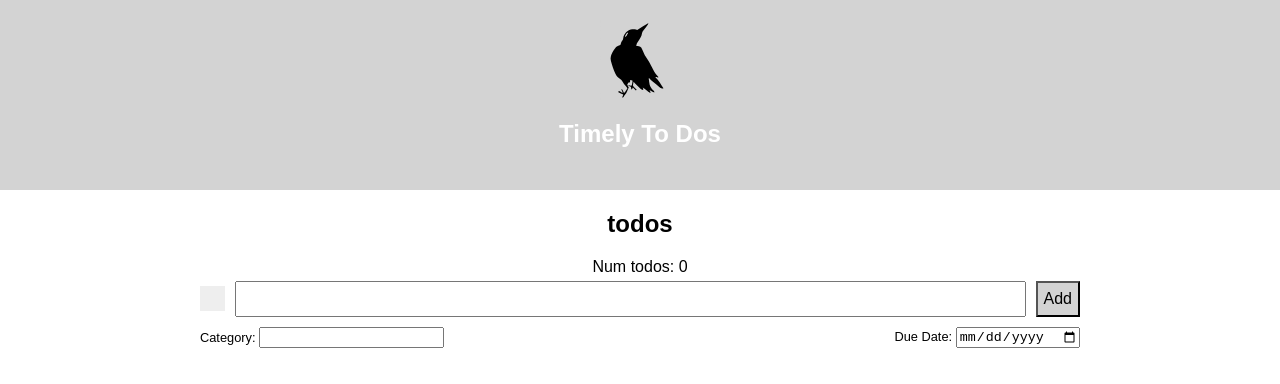
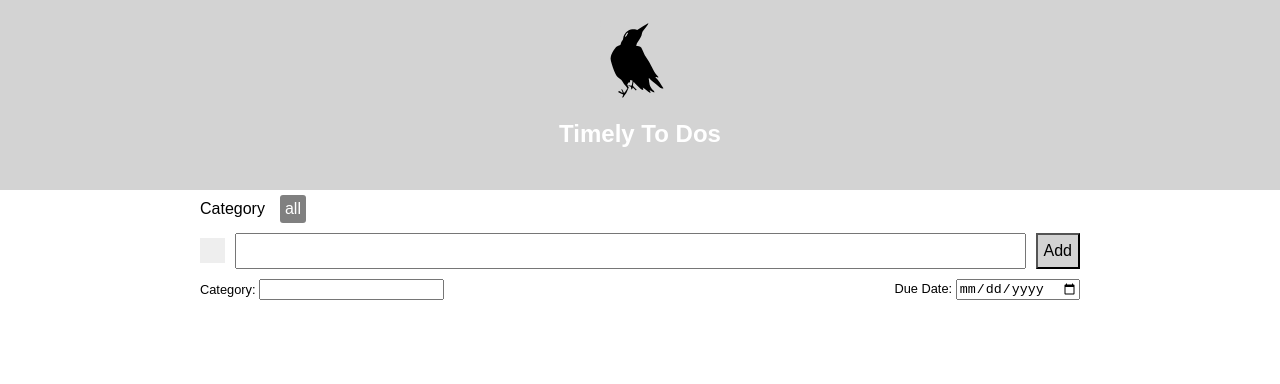
Before and after one commit to AdaByronLovelace/timely-todos, a React (Create React App) app: page / in a window 1280 px wide. Shown: the top 384 px of the page. Built offline with nearby package versions, Linux system fonts and the light colour scheme.

Commit message:
category tags and filtering

```diff
--- a/src/components/Todo.css
+++ b/src/components/Todo.css
@@ -1,8 +1,8 @@
 /* Todo */
-.todoarea {
+.todo-area {
   position: relative;
 }
-.todolist {
+.todo-content {
   display: flex;
   flex-direction: column;
   margin: 0 auto;
@@ -36,7 +36,6 @@ input[type="date"]::-webkit-inner-spin-button {
 }
 
 div.todo {
-  border-bottom: gray 1px solid;
   padding-top: 10px;
 }
 
@@ -52,7 +51,6 @@ div.top {
   display: flex;
   flex-direction: row;
   font-size: 22px;
-  border: none;
   text-align: left;
   padding: 0 10px 5px 0;
   justify-content: space-between;
@@ -194,6 +192,24 @@ form .top button {
 input:-webkit-autofill, textarea:-webkit-autofill, select:-webkit-autofill {
   background-color: lightgray;
 }
-div.tag select {
-  -webkit-appearance: menulist-button;
+
+/* Filter by tag */
+div.tag-filters {
+  display: flex;
+  flex-direction: row;
+  justify-content: flex-start;
 }
+
+div.tag-filters .label {
+  padding: 5px;
+  margin: 5px;
+}
+
+div.tag-filters .filter {
+  color: white;
+  background: gray;
+  border-radius: 3px;
+  padding: 5px;
+  margin: 5px;
+  cursor: pointer;
+}
--- a/src/components/TodoList.js
+++ b/src/components/TodoList.js
@@ -11,15 +11,17 @@ export default class TodoList extends React.Component {
     this.getTemperature = this.getTemperature.bind(this)
     this.compareTemps = this.compareTemps.bind(this)
     this.updateTodos = this.updateTodos.bind(this)
+    this.updateTags = this.updateTags.bind(this)
     this.getNextId = this.getNextId.bind(this)
     this.addTag = this.addTag.bind(this)
+    this.changeFilter = this.changeFilter.bind(this)
 
     this.state = {
-        localStore: 'timelytodos',
+        localTodos: 'timelytodos',
+        localTags: 'timelytags',
         todos: [],
-        tags: [
-          'general'
-        ]
+        tags: [],
+        filter: 'all'
     }
   }
 
@@ -32,15 +34,27 @@ export default class TodoList extends React.Component {
   // Local Storage
 
   getData() {
-    let data = localStorage.getItem(this.state.localStore)
-    if (data != null) {
-      this.updateTodos(Object.values(JSON.parse(data)), false)
+    let todos = localStorage.getItem(this.state.localTodos)
+    if (todos != null) {
+      this.updateTodos(Object.values(JSON.parse(todos)))
+    }
+    let tags = localStorage.getItem(this.state.localTags)
+    if (tags != null) {
+      this.updateTags(JSON.parse(tags))
+    } else {
+      this.updateTags(['all'])
     }
   }
 
-  setData() {
-    let dataStr = JSON.stringify(this.state.todos)
-    localStorage.setItem(this.state.localStore, dataStr)
+  setData(type) {
+    let dataStr = ''
+    if (type === 'todos') {
+      dataStr = JSON.stringify(this.state.todos)
+      localStorage.setItem(this.state.localTodos, dataStr)
+    } else if (type === 'tags') {
+      dataStr = JSON.stringify(this.state.tags)
+      localStorage.setItem(this.state.localTags, dataStr)
+    }
   }
 
   // Todos Add, Change, Delete
@@ -89,18 +103,29 @@ export default class TodoList extends React.Component {
     this.updateTodos(newTodos)
   }
 
-  updateTodos(newTodos, set) {
+  updateTodos(newTodos) {
     this.setState({todos: newTodos}, () =>
-      this.setData()
+      this.setData('todos')
+    )
+  }
+
+  updateTags(newTags) {
+    this.setState({tags: newTags}, () =>
+      this.setData('tags')
     )
   }
 
   // Tags/Categories
 
   addTag(newTag) {
-    if (! this.state.tags.findIndex((e)=>e===newTag)) {
-      this.setState({tags: [newTag].concat(this.state.todos)})
+    let index = this.state.tags.findIndex((e) => e===newTag)
+    if (index < 0) {
+      this.updateTags([newTag].concat(this.state.tags))
     }
+  }
+
+  changeFilter(event) {
+    this.setState({filter: event.target.innerText})
   }
 
   // Helper Functions
@@ -136,11 +161,22 @@ export default class TodoList extends React.Component {
 
   render() {
     return (
-      <div className="todoarea">
-        <h2>todos</h2>
-        <div> Num todos: {this.state.todos.length} </div>
-        <div className="todolist">
+      <div className="todo-area">
+        <div className="todo-content">
+          <div className="tag-filters">
+            <div className="label">Category</div>
+            { this.state.tags.map((tag) =>
+              <div
+                className={`filter ${tag === this.state.filter ? 'selected' : ''}`}
+                onClick={this.changeFilter}
+                key={tag}>
+                  {tag}
+              </div>
+            )}
+          </div>
+          <div className="todo-list">
             { [].concat(this.state.todos)
+              .filter(item => item.tag === this.state.filter || 'all' === this.state.filter )
               .sort(this.compareTemps)
               .map(item =>
                 <Todo
@@ -174,8 +210,8 @@ export default class TodoList extends React.Component {
                   <label>Category: </label>
                   <input type="text" className="tag" list="tags" />
                   <datalist id="tags">
-                  { this.state.tags.map((tag) =>
-                    <option value={tag} key={tag} />
+                    { this.state.tags.map(tag =>
+                      (tag !== 'all' ? <option value={tag} key={tag} /> : '')
                     )}
                   </datalist>
                 </div>
@@ -190,6 +226,7 @@ export default class TodoList extends React.Component {
             </form>
           </div>
         </div>
+      </div>
     )
   }
 }
```
Lines whose indentation alone changed are shown as unchanged.
